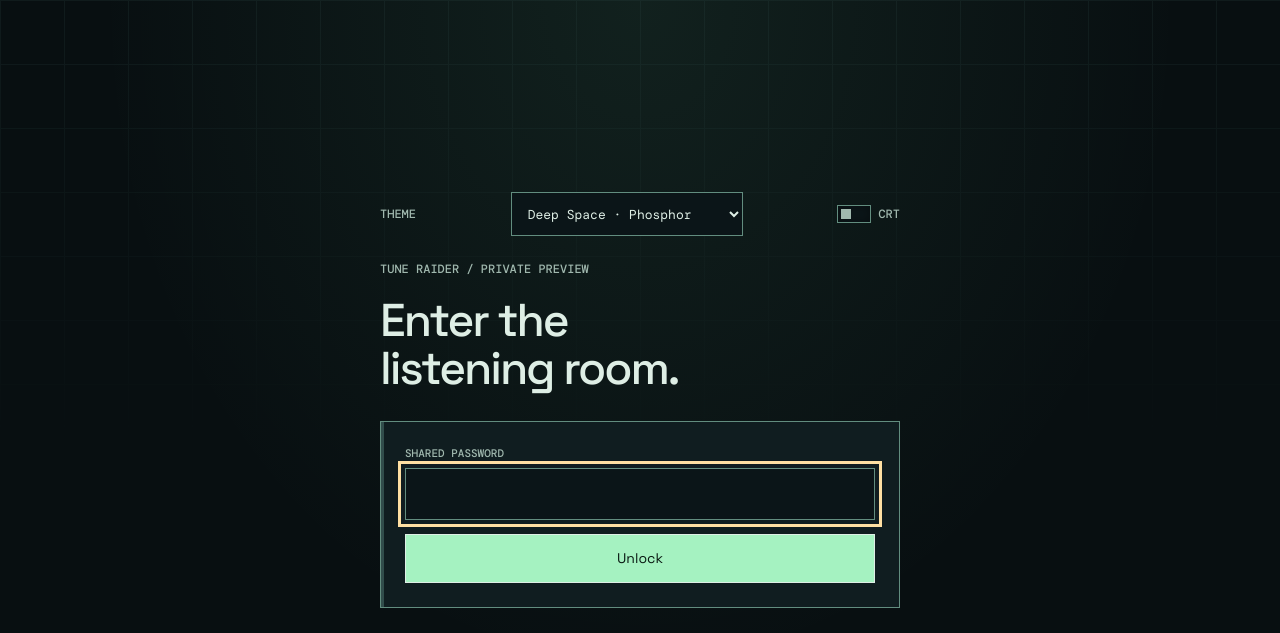
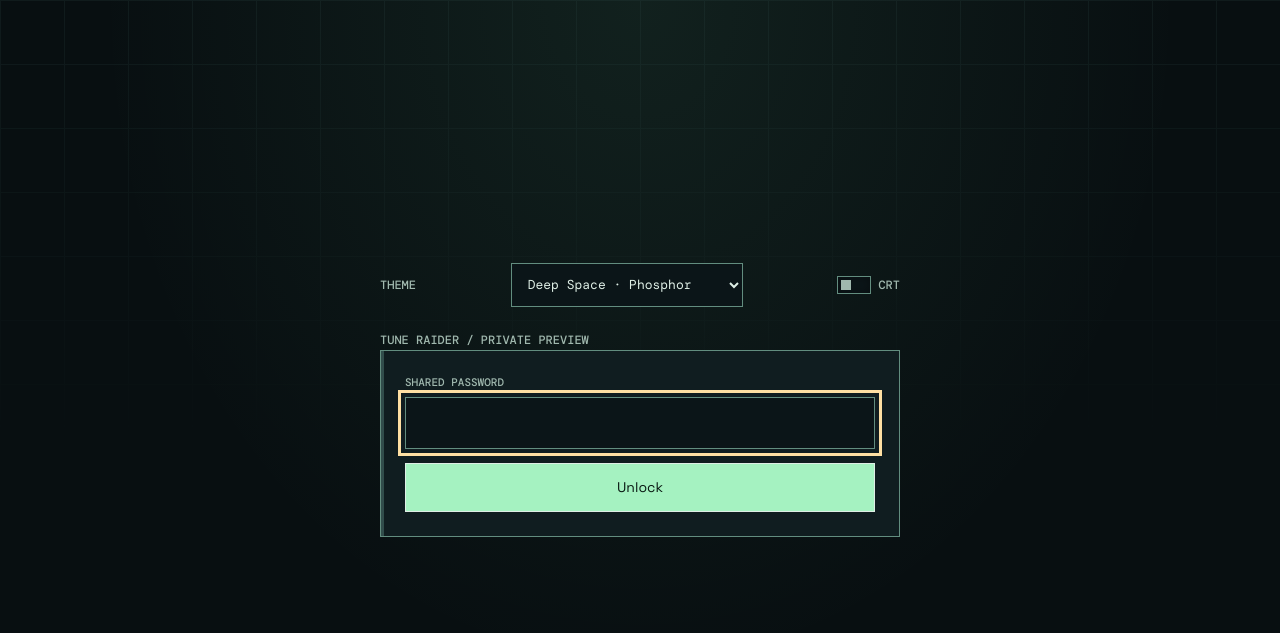
Before and after one commit to dmillion/spotify-gpt, a Flask app: template templates/login.html in a window 1280 px wide. Shown: the top 633 px of the page. Run offline with Flask 3, Linux system fonts and the light colour scheme; the template is opened without the code that fills it, so the values that code supplies are empty.

Commit message:
password

```diff
--- a/templates/login.html
+++ b/templates/login.html
@@ -27,7 +27,7 @@
 <main class="login-main">
   {% include '_theme_picker.html' %}
   <div class="eyebrow">Tune Raider / private preview</div>
-  <h1>Enter the<br>listening room.</h1>
+  <!-- <h1>What's the password?</h1> -->
   <form method="post" action="{{ url_for('login') }}">
     {% if error %}<p class="error">{{ error }}</p>{% endif %}
     <input type="hidden" name="next" value="{{ next_url }}">
```
